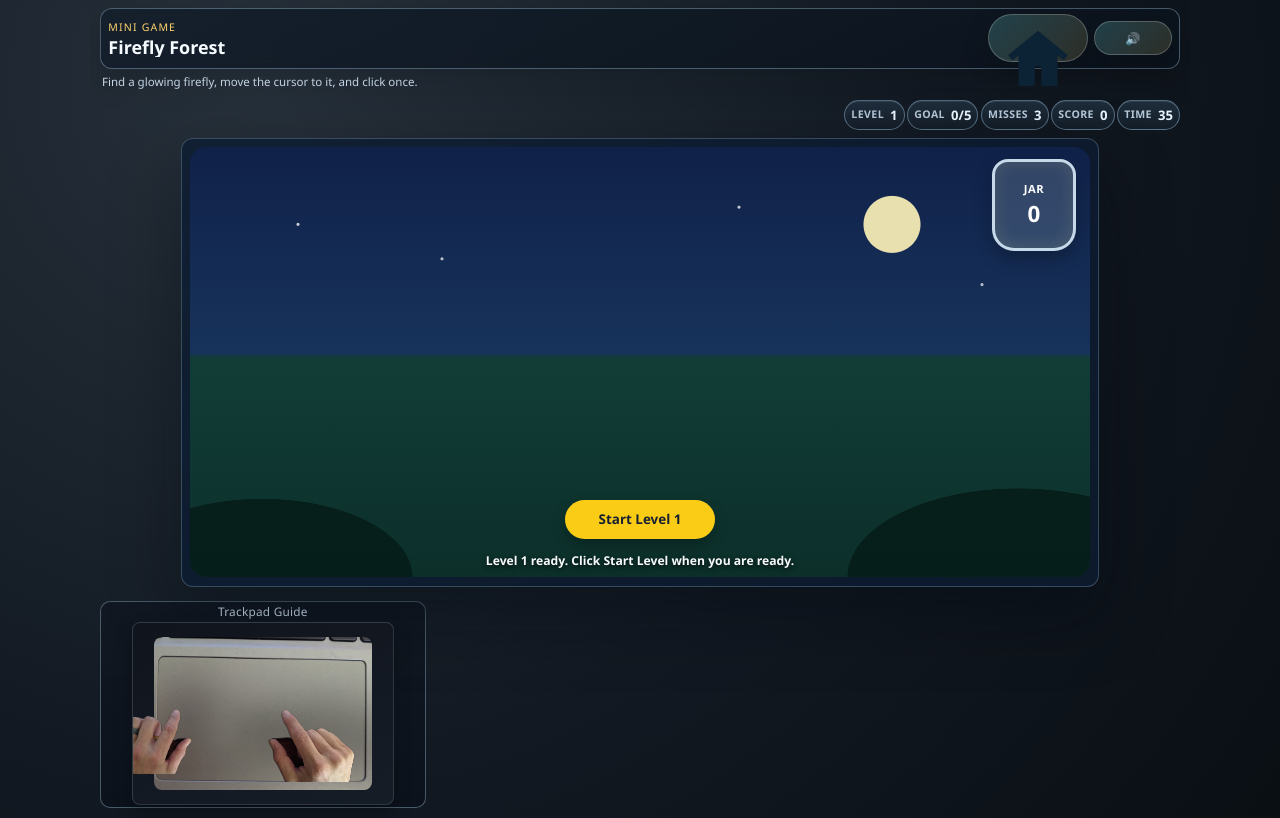
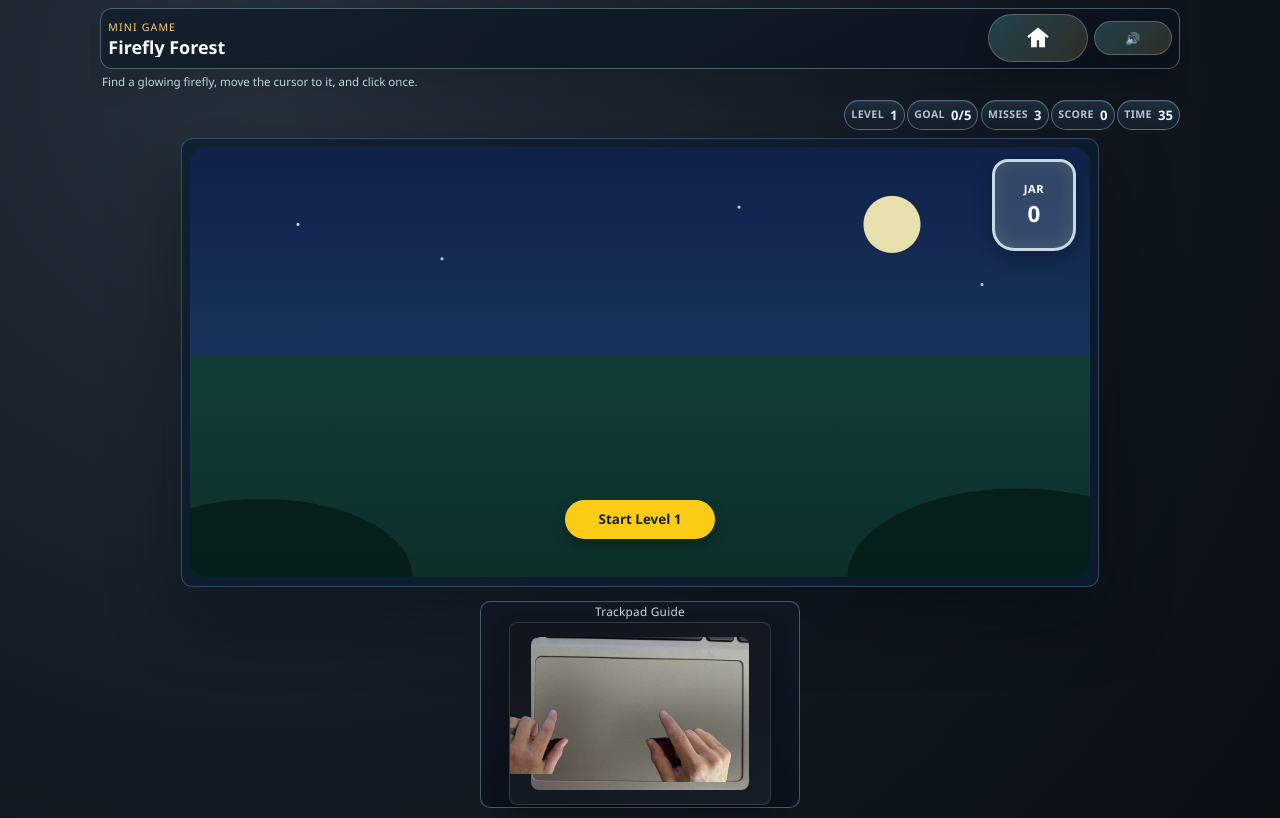
Before and after one commit to stephencline-dotcom/hands-on-trackpad, a website: page games/firefly-forest/index.html in a window 1280 px wide. Drawn offline with Linux system fonts and the light colour scheme; no server answers.

Commit message:
Finish Firefly Forest gameplay and polish

```diff
--- a/games/firefly-forest/style.css
+++ b/games/firefly-forest/style.css
@@ -378,3 +378,84 @@
     opacity: 0.38;
   }
 }
+
+/* ---------------------------------------------------------
+   Firefly Forest shell polish
+   Keep these overrides scoped to this game only.
+   --------------------------------------------------------- */
+
+/* Keep the Home icon properly contained inside its header button. */
+.firefly-forest-page .back-button {
+  display: flex;
+  align-items: center;
+  justify-content: center;
+  overflow: hidden;
+}
+
+.firefly-forest-page .back-button .home-btn-icon {
+  display: block;
+  width: 28px;
+  height: 28px;
+  max-width: 28px;
+  max-height: 28px;
+  object-fit: contain;
+
+  /* Existing home SVG is dark; make it white in this dark shell. */
+  filter: brightness(0) invert(1);
+}
+
+/* Center the Trackpad Guide below the game. */
+.firefly-forest-page .imported-trackpad-guide {
+  width: min(100%, 900px);
+  margin: 8px auto 0;
+  box-sizing: border-box;
+}
+
+/* Keep the guide title centered too. */
+.firefly-forest-page .imported-trackpad-guide-label {
+  text-align: center;
+}
+
+/* Center and contain the actual trackpad scene. */
+.firefly-forest-page .imported-trackpad-scene {
+  margin-left: auto;
+  margin-right: auto;
+  max-width: 100%;
+}
+
+@media (min-width: 1000px) and (max-height: 820px) {
+  .firefly-forest-page .game-stage-wrap {
+    max-height: 455px;
+  }
+
+  .firefly-forest-page .game-stage {
+    height: 455px;
+    min-height: 0;
+  }
+
+  .firefly-forest-page .imported-trackpad-guide {
+    margin-top: 6px;
+  }
+
+  .firefly-forest-page .imported-trackpad-scene {
+    transform-origin: top center;
+  }
+}
+
+/* Pull the Trackpad Guide upward so it stays fully visible. */
+.firefly-forest-page .imported-trackpad-guide {
+  margin-top: -12px;
+}
+
+/* Hide the small status sentence at the bottom of the game stage.
+   Important feedback uses the larger overlays instead. */
+.firefly-forest-page .firefly-status {
+  display: none;
+}
+
+/* Pull the Trackpad Guide closer to the gameplay area. */
+.firefly-forest-page .imported-trackpad-guide {
+  margin-top: -30px;
+  position: relative;
+  z-index: 5;
+}
```
